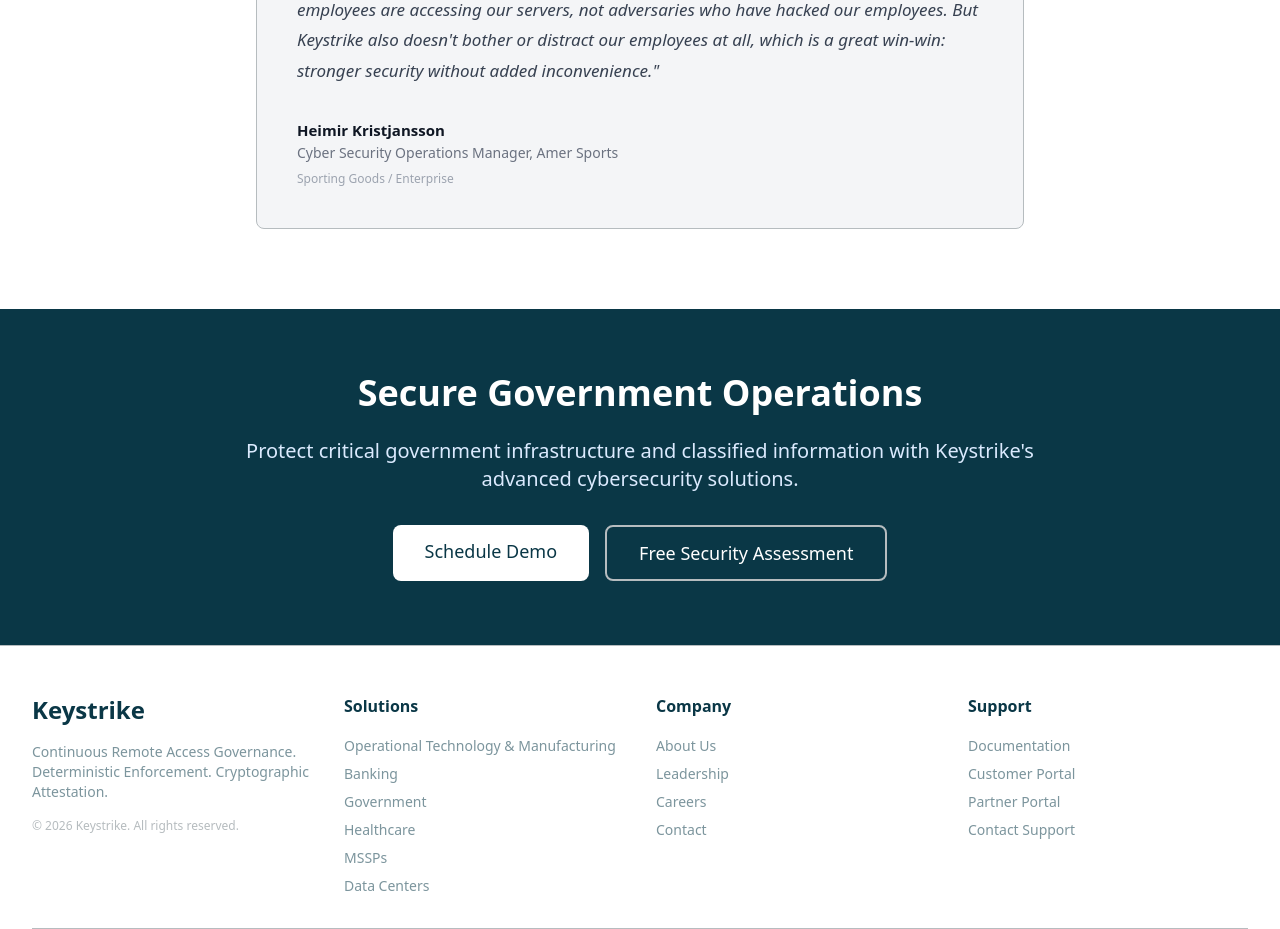
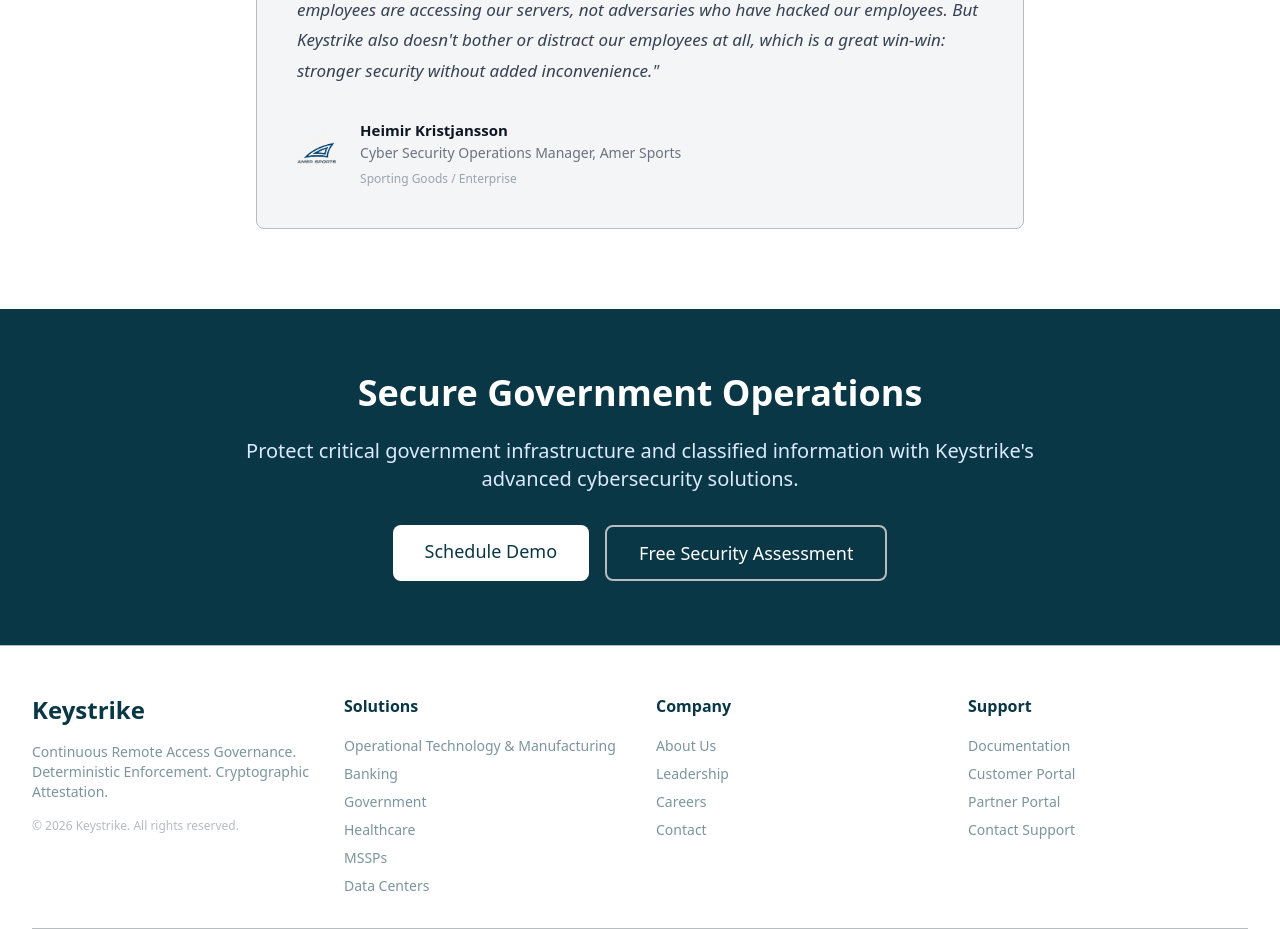
Before and after one commit to RiaanPhoenix/Keystrike-Web, a Next.js app: page /solutions/government in a window 1280 px wide. Shown: the part 3740-4669 px from the top of the page. Built offline with nearby package versions, Linux system fonts and the light colour scheme.

Commit message:
Government page: add Amer Sports logo to testimonial

```diff
--- a/src/app/solutions/government/page.tsx
+++ b/src/app/solutions/government/page.tsx
@@ -332,6 +332,11 @@
               "When I learned about Keystrike, I loved the simplicity. Keystrike ensures that only our own employees are accessing our servers, not adversaries who have hacked our employees. But Keystrike also doesn't bother or distract our employees at all, which is a great win-win: stronger security without added inconvenience."
             </blockquote>
             <div className="flex items-center gap-6">
+              <img
+                src="/logos/amer-sports-logo.png"
+                alt="Amer Sports"
+                className="h-10 w-auto object-contain"
+              />
               <div>
                 <div className="text-[15px] font-semibold text-[#0F1623]">Heimir Kristjansson</div>
                 <div className="text-[14px] text-[#6B7280]">Cyber Security Operations Manager, Amer Sports</div>
```
Also changed, not shown: public/logos/amer-sports-logo.png (added).
